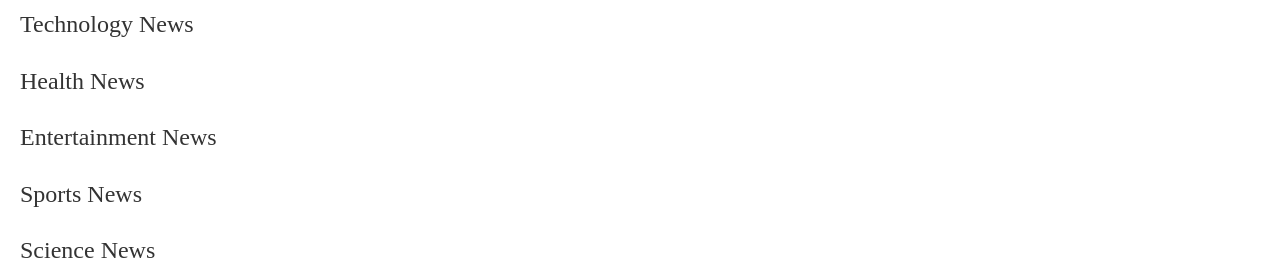
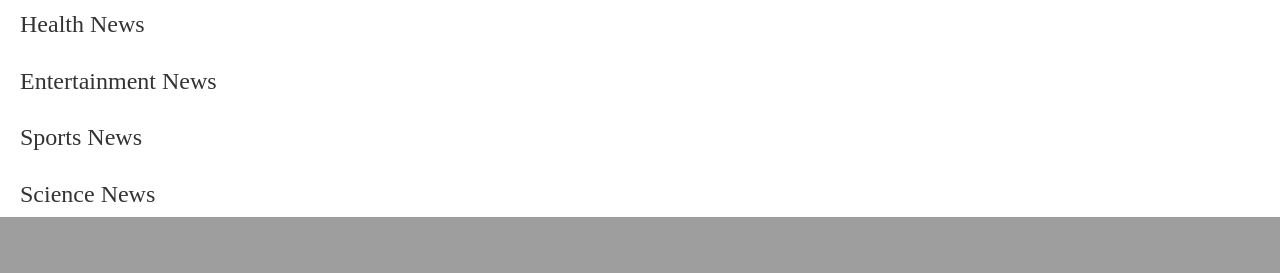
Before and after one commit to Aimee-pacy/News-API, a Flask app: template app/templates/index.html in a window 1280 px wide. Shown: the part 1283-1556 px from the top of the page. After the commit the page ends 1500 px from the top, so only its background shows below. Run offline with Flask 2, Linux system fonts and the light colour scheme; the template is opened without the code that fills it, so the values that code supplies are empty; some libraries are stand-ins or nearby versions.

Commit message:
Modified News

```diff
--- a/app/templates/index.html
+++ b/app/templates/index.html
@@ -12,12 +12,6 @@
 
 <div class="container-fluid" style="background-color: white; margin-top: -1cm;">
 
-    <div class="card row">
-        <h3 style="font-family: 'Times New Roman', Times, serif;margin-left: 20px;">Technology News</h3>
-        <ul>
-            {{ macro.displaySourcesList(technology)}}
-        </ul>
-    </div>
 
     <div class="card row">
 
```
